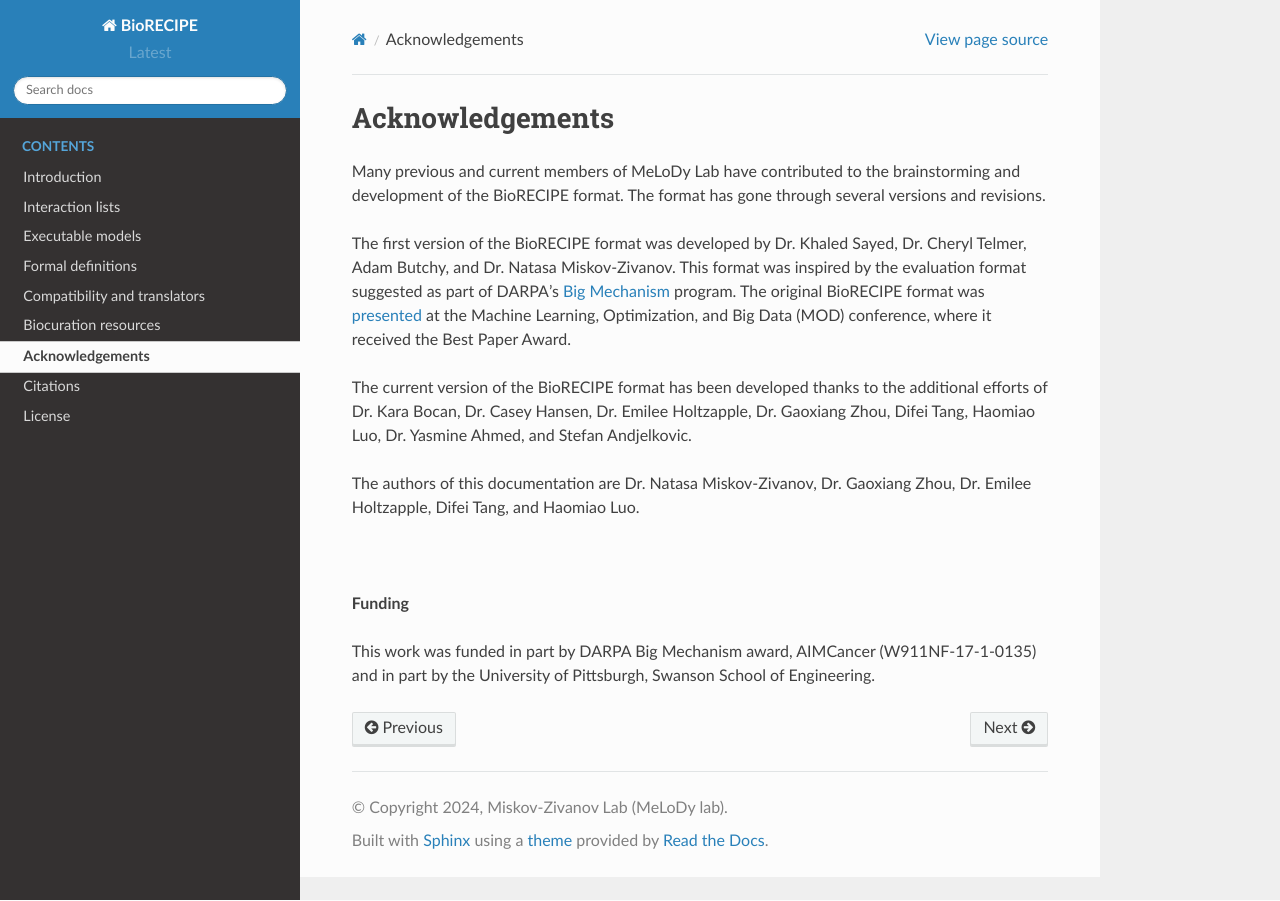
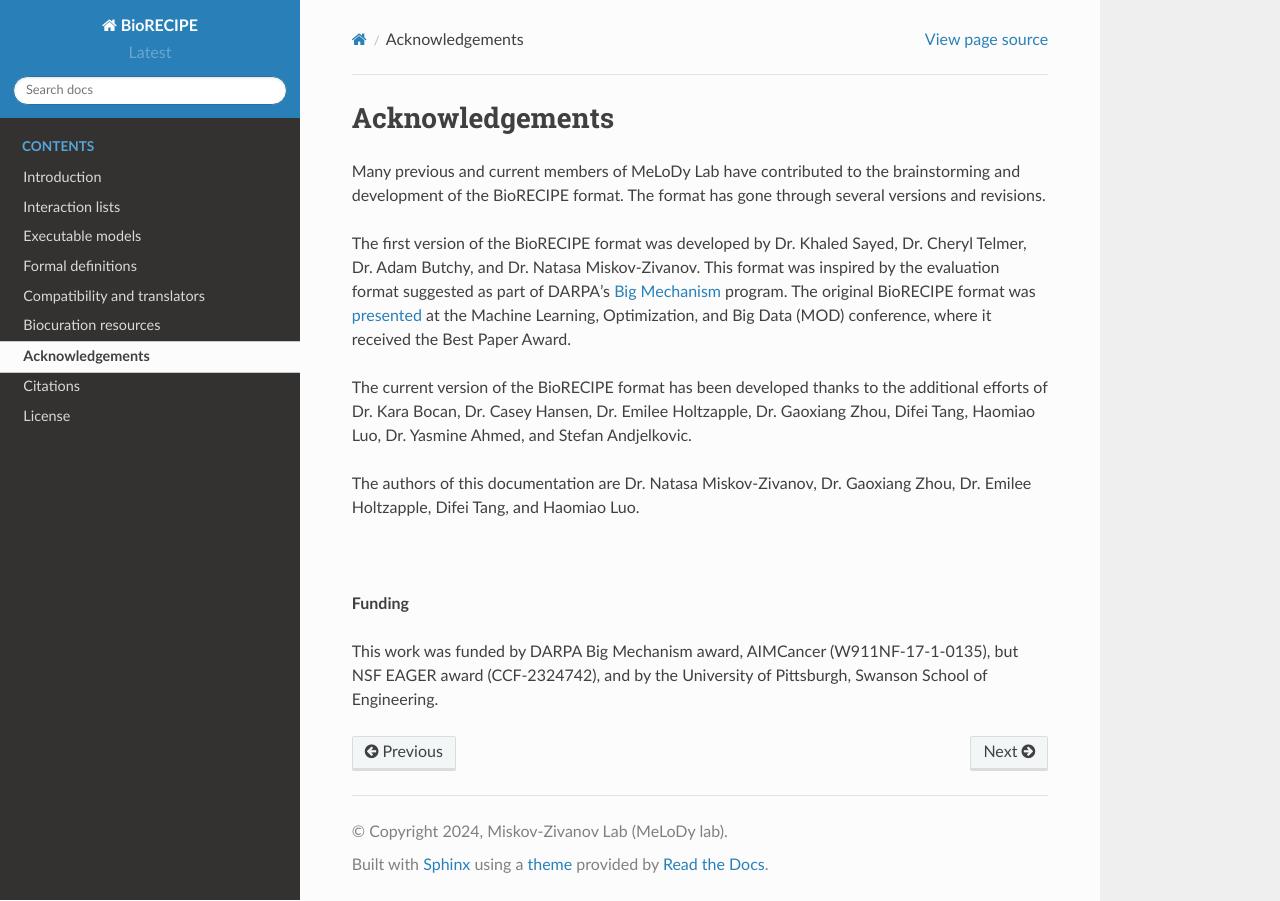
Before and after one commit to pitt-miskov-zivanov-lab/BioRECIPE, a Sphinx documentation site: the page built from docs/acknowledgements.rst, in a window 1280 px wide. Built offline with Sphinx 7.4.7 and the Read the Docs theme 2.0.0, drawn with Linux system fonts in a browser that asks for light colours.

Commit message:
Update acknowledgements.rst

```diff
--- a/docs/acknowledgements.rst
+++ b/docs/acknowledgements.rst
@@ -5,7 +5,7 @@ Acknowledgements
 
 Many previous and current members of MeLoDy Lab have contributed to the brainstorming and development of the BioRECIPE format. The format has gone through several versions and revisions.
 
-The first version of the BioRECIPE format was developed by Dr. Khaled Sayed, Dr. Cheryl Telmer, Adam Butchy, and Dr. Natasa Miskov-Zivanov. This format was inspired by the evaluation format suggested as part of DARPA's `Big Mechanism <https://www.darpa.mil/program/big-mechanism>`_ program. The original BioRECIPE format was `presented <https://melody-biorecipe.readthedocs.io/en/latest/introduction.html#citation>`_ at the Machine Learning, Optimization, and Big Data (MOD) conference, where it received the Best Paper Award.
+The first version of the BioRECIPE format was developed by Dr. Khaled Sayed, Dr. Cheryl Telmer, Dr. Adam Butchy, and Dr. Natasa Miskov-Zivanov. This format was inspired by the evaluation format suggested as part of DARPA's `Big Mechanism <https://www.darpa.mil/program/big-mechanism>`_ program. The original BioRECIPE format was `presented <https://melody-biorecipe.readthedocs.io/en/latest/introduction.html#citation>`_ at the Machine Learning, Optimization, and Big Data (MOD) conference, where it received the Best Paper Award.
 
 The current version of the BioRECIPE format has been developed thanks to the additional efforts of Dr. Kara Bocan, Dr. Casey Hansen, Dr. Emilee Holtzapple, Dr. Gaoxiang Zhou, Difei Tang, Haomiao Luo, Dr. Yasmine Ahmed, and Stefan Andjelkovic.
 
@@ -15,4 +15,4 @@ The authors of this documentation are Dr. Natasa Miskov-Zivanov, Dr. Gaoxiang Zh
 
 **Funding**
 
-This work was funded in part by DARPA Big Mechanism award, AIMCancer (W911NF-17-1-0135) and in part by the University of Pittsburgh, Swanson School of Engineering.
+This work was funded by DARPA Big Mechanism award, AIMCancer (W911NF-17-1-0135), but NSF EAGER award (CCF-2324742), and by the University of Pittsburgh, Swanson School of Engineering.
```
